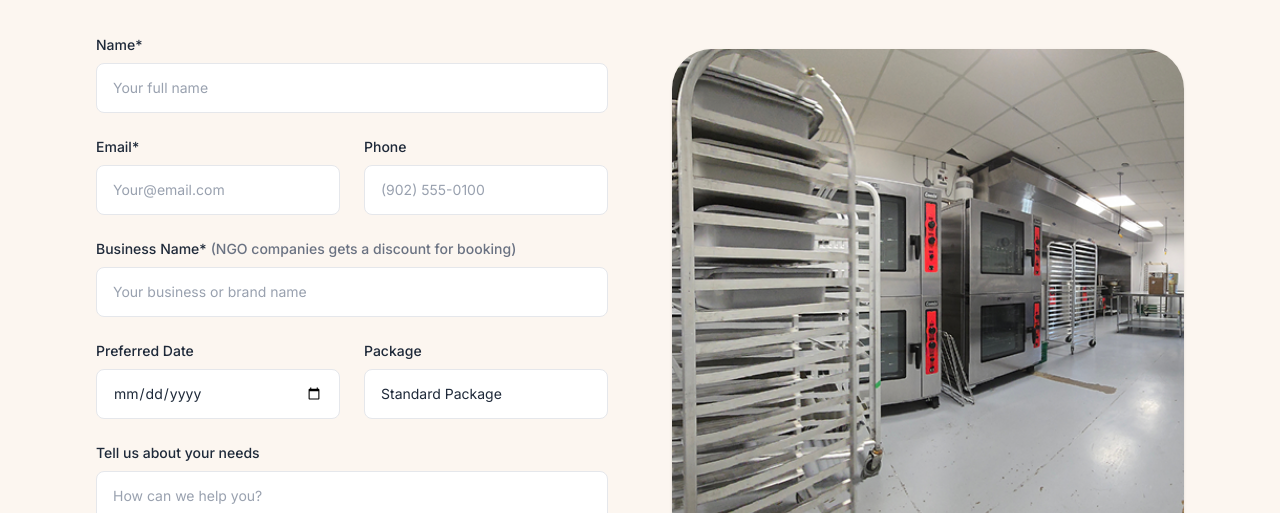
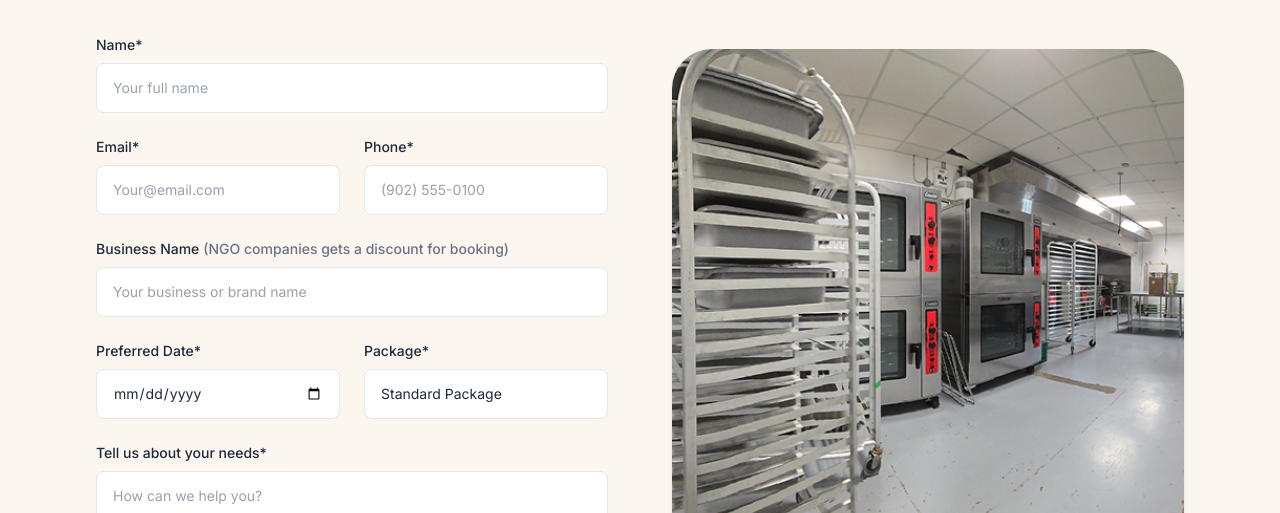
Before and after one commit to Starwox-IT/Fenjor-Foods, a React (Vite) app: page /pricing-booking in a window 1280 px wide. Shown: the part 2121-2634 px from the top of the page. Built offline with nearby package versions, Linux system fonts and the light colour scheme.

Commit message:
Latest update

```diff
--- a/src/components/Layout/Footer.jsx
+++ b/src/components/Layout/Footer.jsx
@@ -160,14 +160,14 @@ const Footer = () => {
                             Connect with Us
                         </h4>
                         <div className="flex items-center gap-4 mb-3">
-                            <a href="https://instagram.com" target="_blank" rel="noopener noreferrer" aria-label="Instagram" className="text-gray-700 hover:text-(--color-primary) transition-colors duration-200">
+                            <a href="https://www.instagram.com/flenjorfoods/" target="_blank" rel="noopener noreferrer" aria-label="Instagram" className="text-gray-700 hover:text-(--color-primary) transition-colors duration-200">
                                 <svg xmlns="http://www.w3.org/2000/svg" className="h-6 w-6" fill="none" viewBox="0 0 24 24" stroke="currentColor" strokeWidth={1.5}>
                                     <rect x="2" y="2" width="20" height="20" rx="5" ry="5" />
                                     <circle cx="12" cy="12" r="4" />
                                     <circle cx="17.5" cy="6.5" r="0.5" fill="currentColor" />
                                 </svg>
                             </a>
-                            <a href="https://facebook.com" target="_blank" rel="noopener noreferrer" aria-label="Facebook" className="text-gray-700 hover:text-(--color-primary) transition-colors duration-200">
+                            <a href="https://www.facebook.com/flenjorfoods/" target="_blank" rel="noopener noreferrer" aria-label="Facebook" className="text-gray-700 hover:text-(--color-primary) transition-colors duration-200">
                                 <svg xmlns="http://www.w3.org/2000/svg" className="h-6 w-6" fill="currentColor" viewBox="0 0 24 24">
                                     <path d="M22 12c0-5.522-4.477-10-10-10S2 6.478 2 12c0 4.991 3.657 9.128 8.438 9.877V14.89h-2.54V12h2.54V9.797c0-2.506 1.492-3.89 3.777-3.89 1.094 0 2.238.195 2.238.195v2.46h-1.26c-1.243 0-1.63.771-1.63 1.562V12h2.773l-.443 2.89h-2.33v6.988C18.343 21.128 22 16.991 22 12Z" />
                                 </svg>
--- a/src/pages/AboutUs/AboutKitchen/AboutKitchen.jsx
+++ b/src/pages/AboutUs/AboutKitchen/AboutKitchen.jsx
@@ -1,6 +1,7 @@
 import React from 'react';
 import AboutKitchenImg from '../../../assets/AboutKitchen.png';
 import AboutKitchenMobileImg from '../../../assets/AboutKitchenMobile.png';
+import { NavLink } from 'react-router-dom';
 
 const AboutKitchen = () => {
     return (
@@ -53,9 +54,11 @@ const AboutKitchen = () => {
                             </div>
 
                             <div className="mt-8 lg:mt-10">
-                                <button className="bg-[#DC5E32] hover:bg-[#c24f28] text-white font-semibold font-primary text-sm py-3.5 px-8 rounded-lg transition-colors inline-block w-full sm:w-auto">
-                                    Get in Touch
-                                </button>
+                                <NavLink to="/contact/#contact-form">
+                                    <button className="bg-[#DC5E32] cursor-pointer hover:bg-[#c24f28] text-white font-semibold font-primary text-sm py-3.5 px-8 rounded-lg transition-colors inline-block w-full sm:w-auto">
+                                        Get in Touch
+                                    </button>
+                                </NavLink>
                             </div>
                         </div>
                     </div>
--- a/src/pages/Home/HomeReady/HomeReady.jsx
+++ b/src/pages/Home/HomeReady/HomeReady.jsx
@@ -17,9 +17,11 @@ const HomeReady = () => {
                         <p className="text-gray-700 font-primary text-sm sm:text-base leading-relaxed max-w-md mx-auto md:mx-0 mb-8">
                             Book your first session today and join our community of successful food entrepreneurs
                         </p>
-                        <button className="bg-white text-primary font-bold font-primary text-sm px-6 py-3 rounded-xl shadow-sm hover:shadow-md hover:bg-gray-50 transition-all duration-200">
-                            View Pricing & Book now
-                        </button>
+                        <a href="https://flenjor-foods.netlify.app/pricing-booking" target="_blank" rel="noopener noreferrer">
+                            <button className="bg-white cursor-pointer text-primary font-bold font-primary text-sm px-6 py-3 rounded-xl shadow-sm hover:shadow-md hover:bg-gray-50 transition-all duration-200">
+                                View Pricing & Book now
+                            </button>
+                        </a>
                     </div>
 
                     {/* Image */}
--- a/src/pages/PricingBooking/RequestBooking/RequestBooking.jsx
+++ b/src/pages/PricingBooking/RequestBooking/RequestBooking.jsx
@@ -31,7 +31,7 @@ const RequestBooking = ({ heading = "Request Booking" }) => {
     };
 
     return (
-        <section className="bg-[#FCF6F0] py-16 sm:py-24">
+        <section className="bg-[#FCF6F0] py-16 sm:py-24" id="contact-form">
             <div className="max-w-6xl mx-auto px-4 lg:px-8">
                 <div className="grid grid-cols-1 lg:grid-cols-2 gap-12 lg:gap-16 items-center">
 
@@ -50,7 +50,7 @@ const RequestBooking = ({ heading = "Request Booking" }) => {
                             </div>
                         )}
 
-                        <form onSubmit={handleSubmit(onSubmit)} className="space-y-5 sm:space-y-6">
+                        <form onSubmit={handleSubmit(onSubmit)} noValidate className="space-y-5 sm:space-y-6">
 
                             {/* Name */}
                             <div>
@@ -75,45 +75,48 @@ const RequestBooking = ({ heading = "Request Booking" }) => {
                                     error={errors.email}
                                 />
                                 <InputField
-                                    label="Phone"
+                                    label="Phone*"
                                     type="tel"
                                     placeholder="(902) 555-0100"
-                                    {...register('phone')}
+                                    {...register('phone', { required: 'Phone number is required' })}
+                                    error={errors.phone}
                                 />
                             </div>
 
                             {/* Business Name */}
                             <div>
                                 <InputField
-                                    label="Business Name*"
+                                    label="Business Name"
                                     subLabel="(NGO companies gets a discount for booking)"
                                     placeholder="Your business or brand name"
-                                    {...register('businessName', { required: 'Business name is required' })}
-                                    error={errors.businessName}
+                                    {...register('businessName')}
                                 />
                             </div>
 
                             {/* Preferred Date & Package */}
                             <div className="grid grid-cols-1 sm:grid-cols-2 gap-5 sm:gap-6">
                                 <InputField
-                                    label="Preferred Date"
+                                    label="Preferred Date*"
                                     type="date"
-                                    {...register('preferredDate')}
+                                    {...register('preferredDate', { required: 'Preferred date is required' })}
+                                    error={errors.preferredDate}
                                 />
                                 <SelectField
-                                    label="Package"
+                                    label="Package*"
                                     options={packageOptions}
                                     placeholder="Select package"
-                                    {...register('package')}
+                                    {...register('package', { required: 'Please select a package' })}
+                                    error={errors.package}
                                 />
                             </div>
 
                             {/* Needs */}
                             <div>
                                 <TextareaField
-                                    label="Tell us about your needs"
+                                    label="Tell us about your needs*"
                                     placeholder="How can we help you?"
-                                    {...register('needs')}
+                                    {...register('needs', { required: 'Please describe your needs' })}
+                                    error={errors.needs}
                                 />
                             </div>
 
@@ -122,7 +125,7 @@ const RequestBooking = ({ heading = "Request Booking" }) => {
                                 <button
                                     type="submit"
                                     disabled={isSubmitting}
-                                    className={`w-full bg-[#DC5E32] hover:bg-[#c24f28] text-white font-semibold font-primary text-sm py-3.5 rounded-lg transition-colors flex justify-center items-center ${isSubmitting ? 'opacity-80 cursor-not-allowed' : ''}`}
+                                    className={`w-full bg-[#DC5E32] cursor-pointer hover:bg-[#c24f28] text-white font-semibold font-primary text-sm py-3.5 rounded-lg transition-colors flex justify-center items-center ${isSubmitting ? 'opacity-80 cursor-not-allowed' : ''}`}
                                 >
                                     {isSubmitting ? (
                                         <svg className="animate-spin -ml-1 mr-3 h-5 w-5 text-white" xmlns="http://www.w3.org/2000/svg" fill="none" viewBox="0 0 24 24">
```
Also changed, not shown: src/components/UI/FormFields.jsx (+4 -4 lines).
